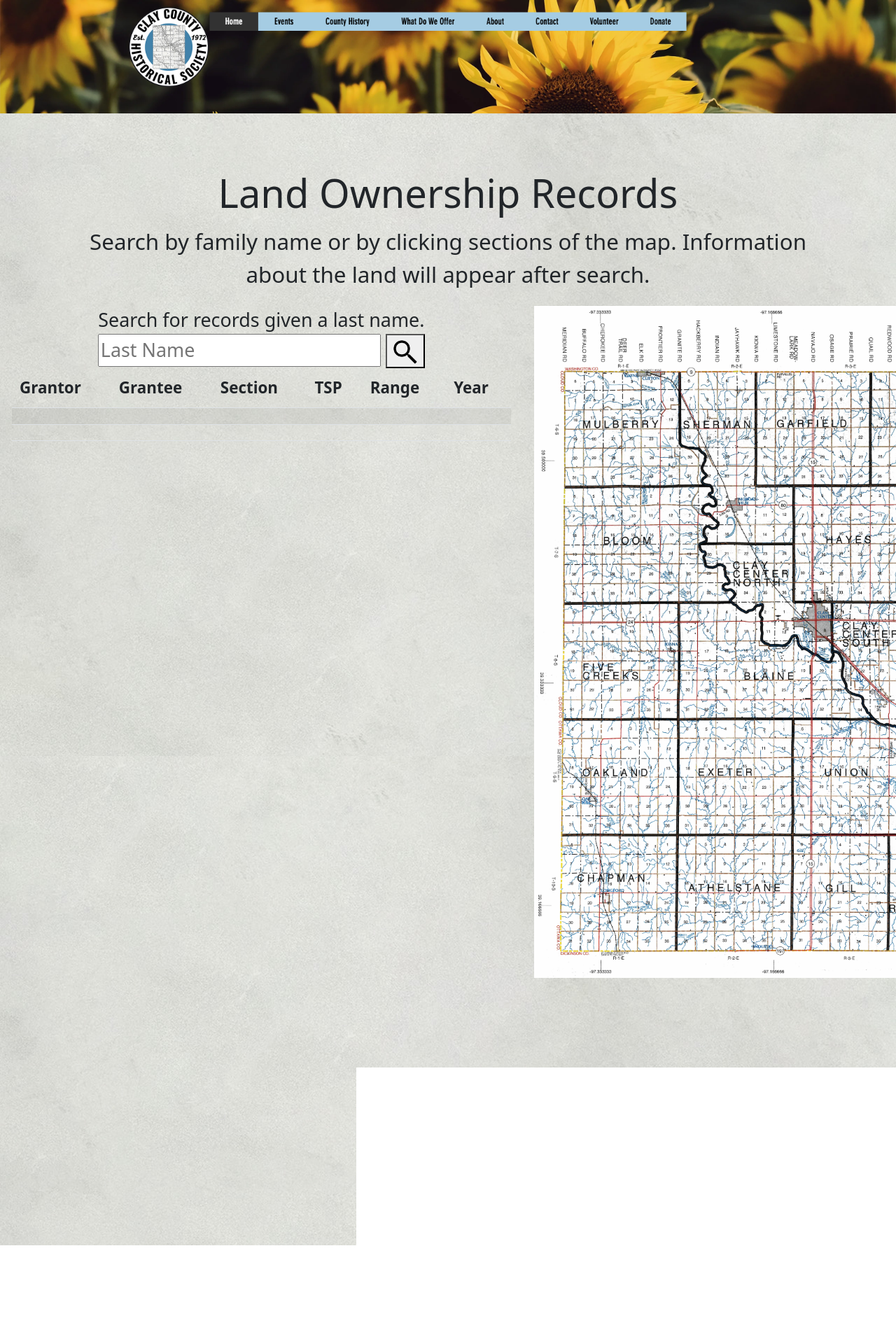
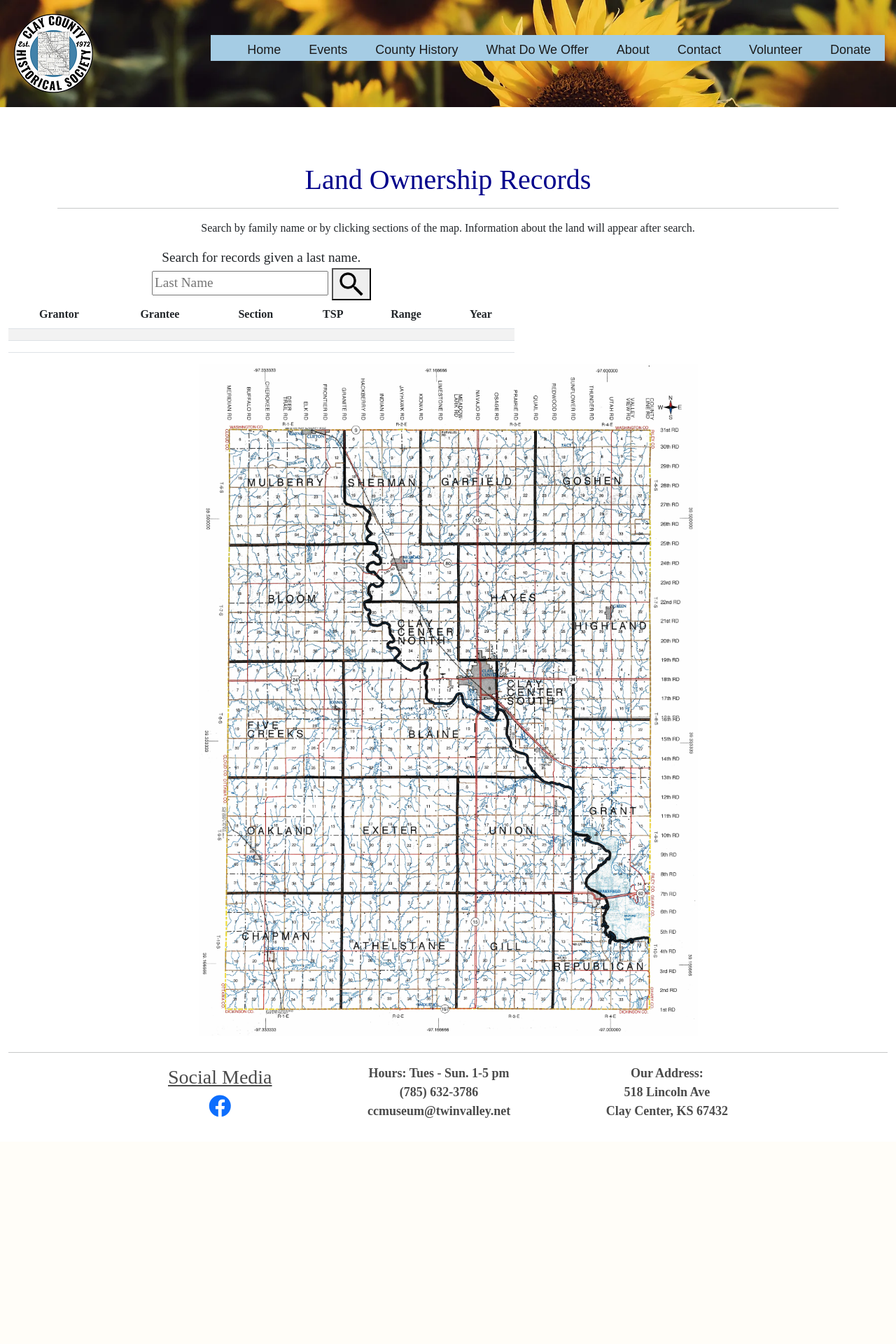
Before and after one commit to GillFillget/congenial-guacamole, a PHP site: page / in a window 1280 px wide; the page is wider, and only the part inside the window is pictured. Shown: the top 1920 px of that part at 70% size. After the commit the page ends 1597 px from the top of that part, so only its background shows below. Run offline with PHP 8.4, Linux system fonts and the light colour scheme; lists and menus that the app fills with data are empty; some libraries are stand-ins or nearby versions.

Commit message:
Frontend-Remodel

```diff
--- a/Grogu Group Files/index.html
+++ b/Grogu Group Files/index.html
@@ -14,7 +14,7 @@
 
   <!--fontawesome stylesheet-->
     <script src="https://kit.fontawesome.com/9703492d18.js" crossorigin="anonymous"></script>
-
+    <link rel="stylesheet" href="https://cdnjs.cloudflare.com/ajax/libs/font-awesome/5.15.3/css/all.min.css" integrity="sha512-qjZLwYYZNMJh+sZO5XT5sw5zE+R7XlGflvlVRh7VHPeB+uFqVZdW38pg8CDvYRL6ckPf2XBNyHr8r6v0Vo0SOg==" crossorigin="anonymous" referrerpolicy="no-referrer" />
    <!--share button stylesheet-->
 <script type='text/javascript' src='https://platform-api.sharethis.com/js/sharethis.js#property=638e3d93b92caa0012f80c27&product=inline-share-buttons' async='async'></script>
 
@@ -24,13 +24,30 @@
   <div id="fb-root"></div>
 <script async defer crossorigin="anonymous" src="https://connect.facebook.net/en_US/sdk.js#xfbml=1&version=v15.0" nonce="2siY0Bk5"></script>
   <!---header--->
-  <img src="img/nav.png" alt="Header and Navbar" title="Header and Navbar" width="100%">
+  <header>
+   <div class="navb">
+     <a href="/"><img src='IMG/logo.jpg' alt="Clay County Kansas Historical Society Logo" class="mainLogo"/></a>
+   </div>
+      <nav class="links">
+      <ul>
+        <li><a href="/">Home</a></li>
+        <li><a href="https://www.claycomuseum.com/events">Events</a></li>
+        <li><a href="https://www.claycomuseum.com/timeline">County History</a></li>
+        <li><a href="https://www.claycomuseum.com/genealogy-and-research">What Do We Offer</a></li>
+        <li><a href="https://www.claycomuseum.com/staff">About</a></li>
+        <li><a href="https://www.claycomuseum.com/contact">Contact</a></li>
+        <li><a href="https://www.claycomuseum.com/volunteer">Volunteer</a></li>
+        <li><a href="https://www.claycomuseum.com/donate">Donate</a></li>
+       </ul>
+      </nav>
+  </header>
 
-
+  <!--- Body --->
   <div class="container">
   <div class="row">
   <div class="col-md-12">
-    <h1>Land Ownership Records</h1>
+    <h1 class="blue">Land Ownership Records</h1>
+    <hr>
  <p>Search by family name or by clicking sections of the map. Information about the land will appear after search.</p>
   </div> <!---end col--->
   </div> <!---end row--->
@@ -48,7 +65,6 @@
       Search for records given a last name.<br>
       <input type="text" name="name" placeholder="Last Name" required>
       <button><img src="img/search.png" width="40px"></i></button>
-
     </form>
 
 
@@ -89,36 +105,38 @@
 </table>
       </div>
     </div> <!--end col-->
+  </div> <!---end container--->
 
     <!-- Map -->
-    <div class="col-md-5">
+    <div>
       <div class="imageDisplay">
         <canvas id="canvas_front" height="960" width="713" class="highlightMap"></canvas>
       </div>
     </div> <!---end col---->
+    <hr>
   </div> <!---end row---->
-  </div> <!---end container--->
 
 
 
+  <!----footer--->
+  <div class="footer-container">
+    <div class="social-container">
+      <h3><u>Social Media</u></h3>
+      <a href="https://www.facebook.com/ccksmuseum/" className="facebook social"><i class="fab fa-facebook fa-2x"></i></a>
+      </div>
 
-  <!-- Basic Share Links -->
-<div class="sharethis-inline-share-buttons"></div>
+    <div>
+        <p>Hours: Tues - Sun. 1-5 pm</p>
+        <p>(785) 632-3786 </p>
+        <p>ccmuseum@twinvalley.net</p>
+    </div>
 
-  <!----footer--->
-  <div class="container footer text-center">
-    <div class="row">
-      <div class="col-md-12">
-        <p>Hours: Tues - Sun. 1-5 pm
-        <br>
-          (785) 632-3786
-          <br>
-          ccmuseum@twinvalley.net
-        </p>
-        <a href="https://www.facebook.com/ccksmuseum" target="_blank"><img src="img/facebook.jpg"></a>
-      </div>
+    <div>
+        <p>Our Address:</p>
+        <p>518 Lincoln Ave</p>
+        <p>Clay Center, KS 67432</p>
     </div>
-  </div>
+    </div>
 
 
 
--- a/Grogu Group Files/style.css
+++ b/Grogu Group Files/style.css
@@ -1,8 +1,5 @@
 html, body {
-  font-size: 1.4em;
-  background-image: url('img/backgroundcc.jpg');
-  background-attachment: fixed;
-  background-repeat:  repeat;
+  text-align: center;
 }
 .container {
   margin-top: 80px;
@@ -10,33 +7,23 @@ html, body {
 h1, p {
   text-align: center;
 }
-p {
-  font-size: 1.4em;
-}
+
 form {
-  float: left!;
+  text-align: center;
   font-size: 1.2em;
 }
 
 .sharethis-inline-share-buttons {
   padding: 10px
 }
-.footer {
-  font-size: .7em;
-}
 
 
 * {
   box-sizing: border-box;
+  font-family: "Quicksand";
+  margin: 0;
 }
 
-body {
-  font: 16px Arial;
-}
-
-.imageDisplay{
-  padding-bottom: 100%
-}
 
 /*the container must be positioned relative:*/
 .autocomplete {
@@ -73,3 +60,152 @@ body {
   background-color: DodgerBlue !important;
   color: #ffffff;
 }
+
+
+/* Navbar */
+header {
+  display: flex;
+  flex-direction: row;
+  justify-content: space-between;
+  align-items: center;
+  padding: 1rem;
+  background-image: url(IMG/header.jpg);
+  background-size: cover;
+  background-position: center center;
+  background-repeat: no-repeat;
+  color: #fff;
+}
+
+.logo img {
+  max-width: 100%;
+}
+
+nav ul {
+  display: flex;
+  flex-direction: row;
+  list-style: none;
+  font-size: 25px;
+  background-color: rgb(165, 204, 228);
+  padding: auto;
+}
+
+nav a {
+  text-decoration: none;
+  padding: 10px 20px;
+  color: #1b1b1b;
+  font-size: 18px;
+  font-family: Arial;
+}
+
+nav a:hover {
+  color: whitesmoke;
+  background-color: #4b4b4b;
+  transition-duration: 0.5s;
+}
+
+.menu-toggle {
+  display: none;
+  position: relative;
+  z-index: 1;
+}
+
+.menu-toggle span {
+  display: block;
+  width: 30px;
+  height: 4px;
+  margin-bottom: 5px;
+  position: relative;
+  background-color: #fff;
+  border-radius: 3px;
+  z-index: 1;
+}
+
+.blue{
+  color: darkblue;
+}
+
+/* Social */
+.social-container {
+  color: #4b4b4b;
+}
+
+a.social {
+  transition: transform 250ms;
+}
+
+a.social:hover {
+  transform: translateY(-3px);
+}
+
+a.facebook {
+  color: #4968ad;
+}
+
+
+
+/* Footer */
+.footer-container{
+  display: flex;
+  justify-content: space-between;
+  align-items: center;
+  margin: 0 auto 30px;
+  max-width: 800px;
+}
+.footer-container p {
+  font-weight: bold;
+  font-size: 18px;
+  margin: 0px;
+  color: #4b4b4b;
+}
+
+
+
+@media (max-width: 768px) {
+  header {
+    flex-direction: column;
+    align-items: flex-start;
+  }
+
+  nav {
+    display: none;
+    width: 100%;
+    margin-top: 1rem;
+  }
+
+  nav li {
+    margin-left: 0;
+    margin-bottom: 0.5rem;
+  }
+
+  .menu-toggle {
+    display: block;
+  }
+
+  .menu-toggle span {
+    transition: transform 0.3s ease-in-out;
+  }
+
+  .menu-toggle span:first-child {
+    transform-origin: top left;
+  }
+
+  .menu-toggle span:last-child {
+    transform-origin: bottom left;
+  }
+
+  .menu-toggle.active span:first-child {
+    transform: rotate(45deg) translate(5px, 5px);
+  }
+
+  .menu-toggle.active span:last-child {
+    transform: rotate(-45deg) translate(5px, -5px);
+  }
+
+  .menu-toggle.active span:nth-child(2) {
+    opacity: 0;
+  }
+
+  nav.active {
+    display: block;
+  }
+}
```
